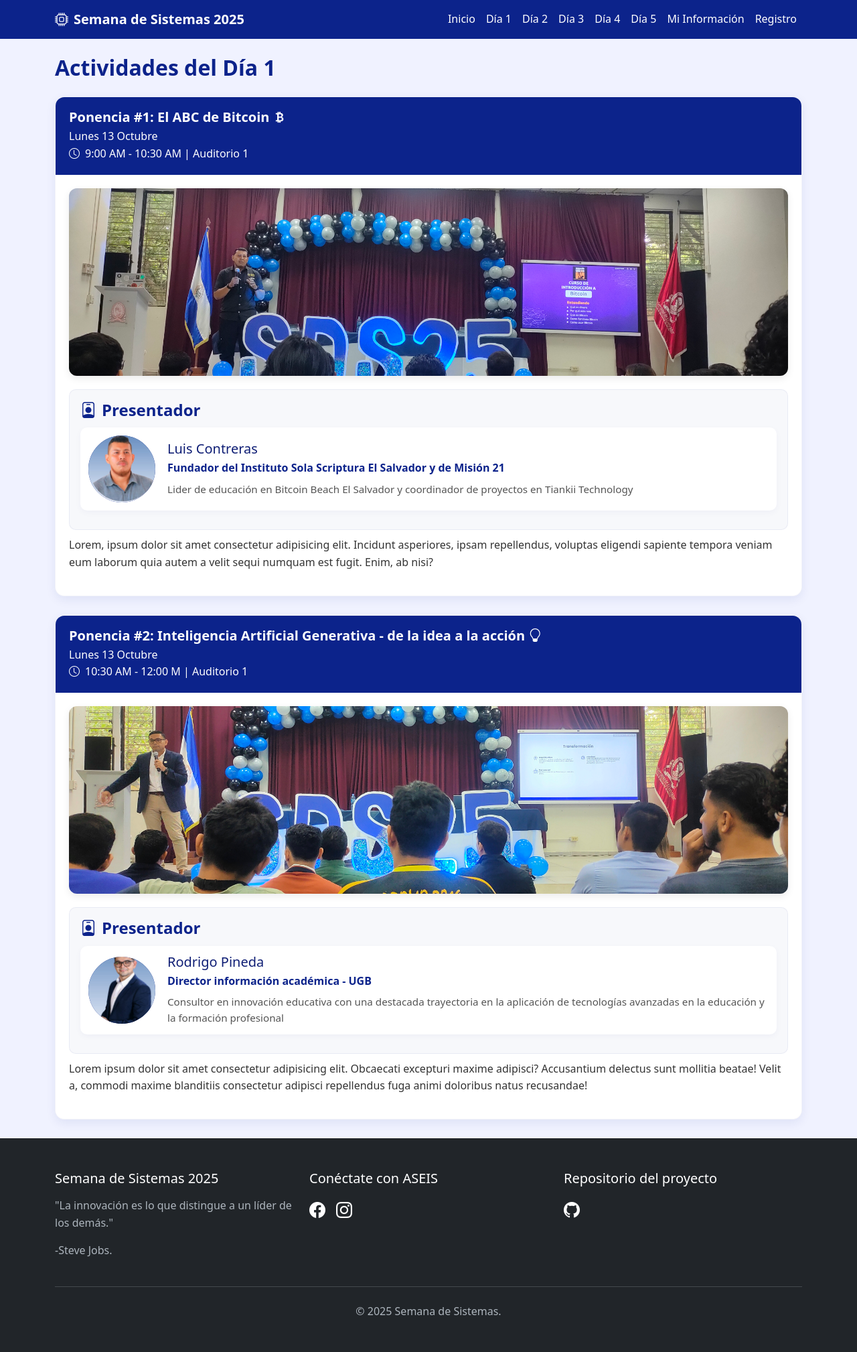
After one commit to JColocho/Semana_De_Sistemas_2025, a PHP site: template MVC/app/views/Dia1View.php in a window 1280 px wide. The commit adds this page. Shown: the whole page at 67% size. Run offline with PHP 8.4, Linux system fonts and the light colour scheme; the template is opened without the code that fills it, so the values that code supplies are empty.

Commit message:
feat: Agregado vista y estilo inicial de Dia1View.php

```diff
--- a/MVC/app/controllers/HomeController.php
+++ b/MVC/app/controllers/HomeController.php
@@ -10,6 +10,10 @@ class HomeController{
 
     public function registro() {
         return $this->view("RegistroView",['title'=>'Registro']);
+    }
+
+    public function dia1() {
+        return $this->view("Dia1View",['title'=>'Día 1']);
     }
 
     public function registrarDatos(){
--- /dev/null
+++ b/MVC/app/views/Dia1View.php
@@ -0,0 +1,69 @@
+<section class="container my-4">
+    <h2>Actividades del Día 1</h2>
+
+    <!-- Actividad 1 -->
+    <div class="tarjeta">
+        <div class="encabezado-tarjeta">
+            <h3>Ponencia #1: El ABC de Bitcoin <i class="bi bi-currency-bitcoin"></i></h3>
+            <p class="my-0">Lunes 13 Octubre</p>
+            <p class="my-0"><i class="bi bi-clock me-2"></i>9:00 AM - 10:30 AM | Auditorio 1</p>
+        </div>
+        <div class="cuerpo-tarjeta">
+            <div class="bloque-actividad">
+                <div>
+                    <img src="img/dia1/ponencia1/actividad.jpg" alt="ponencia 1">
+                </div>
+            </div>
+
+            <div class="seccion-presentadores">
+                <h4><i class="bi bi-person-badge me-2"></i>Presentador</h4>
+                <div class="presentador">
+                    <div class="avatar-presentador"><img src="img/dia1/ponencia1/luisContreras.png" alt="luis contreras"></div>
+                    <div class="info-presentador">
+                        <h5>Luis Contreras</h5>
+                        <div class="rol">Fundador del Instituto Sola Scriptura El Salvador y de Misión 21</div>
+                        <p>Lider de educación en Bitcoin Beach El Salvador y coordinador de proyectos en Tiankii Technology</p>
+                    </div>
+                </div>
+            </div>
+
+            <div class="descripcion-actividad">
+                <p>Lorem, ipsum dolor sit amet consectetur adipisicing elit. Incidunt asperiores, ipsam repellendus, voluptas eligendi sapiente tempora veniam eum laborum quia autem a velit sequi numquam est fugit. Enim, ab nisi?</p>
+                <p></p>
+            </div>
+        </div>
+    </div>
+
+    <!-- Actividad 2 -->
+    <div class="tarjeta">
+        <div class="encabezado-tarjeta">
+            <h3>Ponencia #2: Inteligencia Artificial Generativa - de la idea a la acción <i class="bi bi-lightbulb"></i></h3>
+            <p class="my-0">Lunes 13 Octubre</p>
+            <p class="my-0"><i class="bi bi-clock me-2"></i>10:30 AM - 12:00 M | Auditorio 1</p>
+        </div>
+        <div class="cuerpo-tarjeta">
+            <div class="bloque-actividad">
+                <div>
+                    <img src="img/dia1/ponencia2/actividad.jpg" alt="">
+                </div>
+            </div>
+
+            <div class="seccion-presentadores">
+                <h4><i class="bi bi-person-badge me-2"></i>Presentador</h4>
+                <div class="presentador">
+                    <div class="avatar-presentador"><img src="img/dia1/ponencia2/rodrigoPineda.png" alt="rodrigo pineda"></div>
+                    <div class="info-presentador">
+                        <h5>Rodrigo Pineda</h5>
+                        <div class="rol">Director información académica - UGB</div>
+                        <p>Consultor en innovación educativa con una destacada trayectoria en la aplicación de tecnologías avanzadas en la educación y la formación profesional</p>
+                    </div>
+                </div>
+            </div>
+
+            <div class="descripcion-actividad">
+                <p>Lorem ipsum dolor sit amet consectetur adipisicing elit. Obcaecati excepturi maxime adipisci? Accusantium delectus sunt mollitia beatae! Velit a, commodi maxime blanditiis consectetur adipisci repellendus fuga animi doloribus natus recusandae!</p>
+                <p></p>
+            </div>
+        </div>
+    </div>
+</section>
--- a/MVC/app/views/layouts/main.php
+++ b/MVC/app/views/layouts/main.php
@@ -23,7 +23,7 @@
             <div class="collapse navbar-collapse">
                 <ul class="navbar-nav ms-auto">
                     <li class="nav-item"><a class="nav-link text-white rounded" href="/MVC/public/">Inicio</a></li>
-                    <li class="nav-item"><a class="nav-link text-white rounded" href="#">Día 1</a></li>
+                    <li class="nav-item"><a class="nav-link text-white rounded" href="/MVC/public/dia1">Día 1</a></li>
                     <li class="nav-item"><a class="nav-link text-white rounded" href="#">Día 2</a></li>
                     <li class="nav-item"><a class="nav-link text-white rounded" href="#">Día 3</a></li>
                     <li class="nav-item"><a class="nav-link text-white rounded" href="#">Día 4</a></li>
--- a/MVC/public/css/style.css
+++ b/MVC/public/css/style.css
@@ -1,5 +1,14 @@
+
+:root {
+    --primario: #0c238b;
+    --primario-oscuro: #0f1e75;
+    --fondo-claro: #f0f2ff;
+    --borde-tarjeta: rgba(12,35,139,0.05);
+}
+
+/* estilos para main.php */
 .navbar{
-    background-color: #0f1e75ff;
+    background-color: var(--primario);
 }
 
 .navbar .nav-link:hover {
@@ -7,6 +16,22 @@
     color: black !important;
 }
 
+.footer {
+    background-color: #212529;
+    color: #adb5bd;
+}
+
+.social-icon {
+    color: #fff;
+    font-size: 1.5rem;
+}
+
+.social-icon:hover {
+    color: #0d6efd;
+}
+
+
+/* estilos para HomeView.php */
 .banner {
     background-image: url('../img/banner.jpg');
     background-size: cover;
@@ -36,20 +61,8 @@
     margin-bottom: 1rem;
 }
 
-.footer {
-    background-color: #212529;
-    color: #adb5bd;
-}
 
-.social-icon {
-    color: #fff;
-    font-size: 1.5rem;
-}
-
-.social-icon:hover {
-    color: #0d6efd;
-}
-
+/* estilos para RegistroView.php */
 .formulario {
     background: #fff;
     border-radius: 12px;
@@ -60,19 +73,171 @@
     overflow: hidden;
 }
 .formulario .encabezado {
-    background: linear-gradient(90deg, #0c238b, #3a0ca3);
+    background: linear-gradient(90deg, var(--primario), #3a0ca3);
     color: #fff;
     text-align: center;
     padding: 25px;
 }
 
 .btn-primary {
-    background: linear-gradient(90deg, #0c238b, #3a0ca3);
+    background: linear-gradient(90deg, var(--primario), #3a0ca3);
     border: none;
     color: #fff;
     transition: background 0.4s ease;
 }
 
 .btn-primary:hover {
-    background: linear-gradient(270deg, #0c238b, #3a0ca3);
+    background: linear-gradient(270deg, var(--primario), #3a0ca3);
 }
+
+
+/* estilos para DiasView.php */
+body {
+    background-color: var(--fondo-claro);
+    color: #222;
+    line-height: 1.6;
+    margin: 0;
+    -webkit-font-smoothing: antialiased;
+}
+
+h2 {
+    color: var(--primario);
+    font-weight: 700;
+    margin-bottom: 1.5rem;
+}
+
+.tarjeta {
+    background: #fff;
+    border-radius: 14px;
+    overflow: hidden;
+    box-shadow: 0 5px 15px rgba(12,35,139,0.08);
+    margin-bottom: 28px;
+    border: 1px solid var(--borde-tarjeta);
+}
+
+.encabezado-tarjeta {
+    background-color: var(--primario);
+    color: #fff;
+    padding: 18px 20px;
+}
+
+.encabezado-tarjeta h3 {
+    margin: 0 0 4px;
+    font-weight: 700;
+    font-size: 1.25rem;
+}
+
+.cuerpo-tarjeta {
+    padding: 20px;
+}
+
+.bloque-actividad {
+    border-radius: 12px;
+    padding: 0;
+    overflow: hidden;
+    box-shadow: 0 4px 12px rgba(0,0,0,0.08);
+    margin-bottom: 20px;
+}
+
+.bloque-actividad img {
+    width: 100%;
+    height: 280px;
+    object-fit: cover;
+    display: block;
+    transition: transform 0.4s ease;
+}
+
+.bloque-actividad img:hover {
+    transform: scale(1.03);
+}
+
+.descripcion-actividad {
+    margin: 10px 0 16px;
+    font-size: 1rem;
+    color: #333;
+}
+
+.seccion-presentadores {
+    background-color: rgba(12,35,139,0.03);
+    border-radius: 10px;
+    padding: 16px;
+    margin-top: 18px;
+    border: 1px solid rgba(12,35,139,0.06);
+}
+
+.seccion-presentadores h4 {
+    color: var(--primario);
+    font-weight: 700;
+    margin-bottom: 12px;
+}
+
+.presentador {
+    display: flex;
+    align-items: center;
+    padding: 12px;
+    background: #fff;
+    border-radius: 10px;
+    box-shadow: 0 3px 10px rgba(12,35,139,0.04);
+    margin-bottom: 12px;
+    transition: transform 0.18s ease;
+}
+
+.presentador:hover {
+    transform: translateY(-3px);
+    box-shadow: 0 6px 18px rgba(12,35,139,0.07);
+}
+
+.avatar-presentador {
+    width: 100px;
+    height: 100px;
+    border-radius: 50%;
+    background-color: var(--primario);
+    color: #fff;
+    font-size: 2rem;
+    font-weight: 700;
+    display: flex;
+    align-items: center;
+    justify-content: center;
+    margin-right: 18px;
+    flex-shrink: 0;
+}
+
+.avatar-presentador img {
+    width: 100%;
+    height: 100%;
+    object-fit: cover;
+    border-radius: 50%;
+}
+
+.info-presentador h5 {
+    color: var(--primario-oscuro);
+    margin-bottom: 4px;
+}
+
+.info-presentador .rol {
+    color: var(--primario);
+    font-weight: 600;
+    margin-bottom: 6px;
+}
+
+.info-presentador p {
+    font-size: 0.95rem;
+    color: #555;
+    margin: 0;
+}
+
+@media (max-width: 768px) {
+    .bloque-actividad {
+        height: 180px;
+    }
+
+    .presentador {
+        flex-direction: column;
+        text-align: center;
+    }
+
+    .avatar-presentador {
+        margin-right: 0;
+        margin-bottom: 10px;
+    }
+}
--- a/MVC/routes/web.php
+++ b/MVC/routes/web.php
@@ -7,6 +7,7 @@ use app\controllers\HomeController;
 // });
 
 Route::get("/",[HomeController::class,("home")]);
+Route::get("/dia1",[HomeController::class,("dia1")]);
 Route::get("/registro",[HomeController::class,("registro")]);
 Route::post("/guardar", [HomeController::class, "registrarDatos"]);
 
```
Also changed, not shown: MVC/public/img/dia1/ponencia1/actividad.jpg (added), MVC/public/img/dia1/ponencia1/luisContreras.png (added), MVC/public/img/dia1/ponencia2/actividad.jpg (added), MVC/public/img/dia1/ponencia2/rodrigoPineda.png (added).
